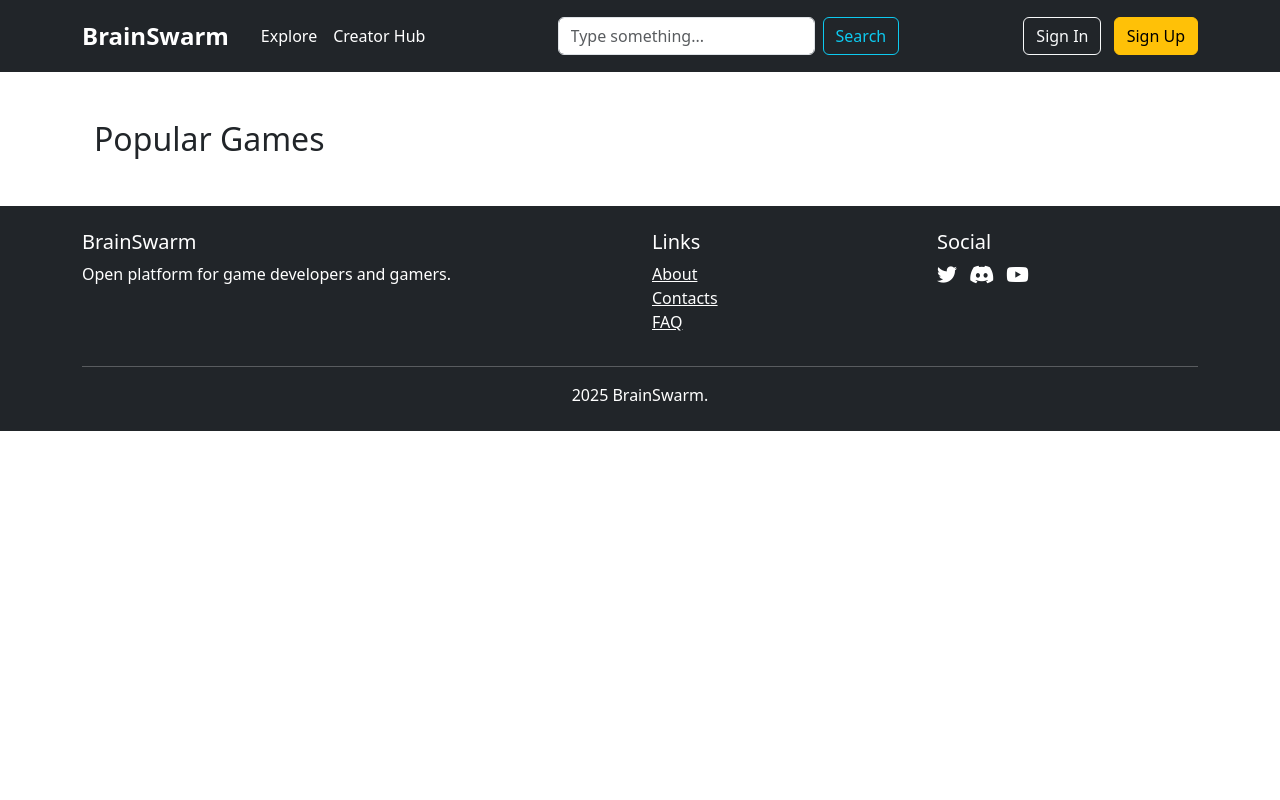
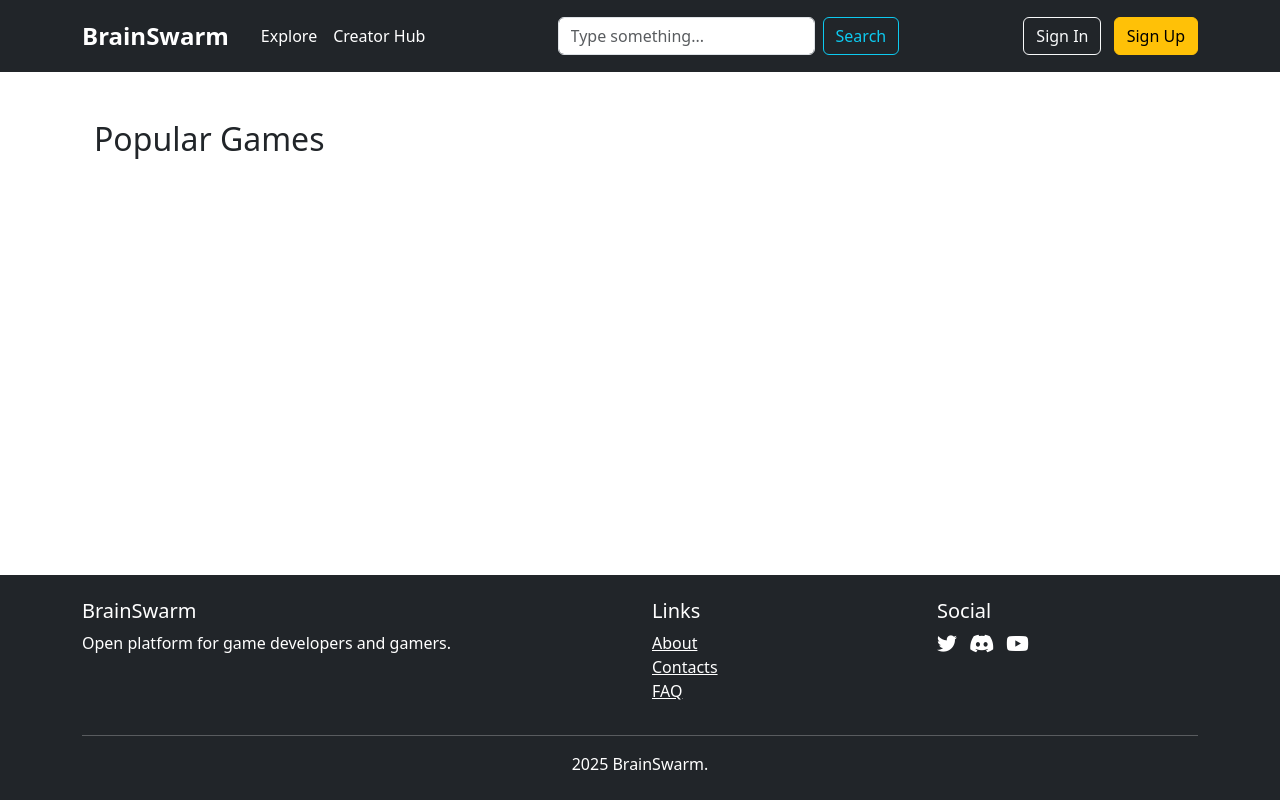
Before and after one commit to Chromiumore/Parts-231-3213-app-dev-2025-kp, a Flask app: page / in a window 1280 px wide. Run offline with Flask 3, Linux system fonts and the light colour scheme.

Commit message:
footer at the bottom

```diff
--- a/app/static/styles.css
+++ b/app/static/styles.css
@@ -1,3 +1,12 @@
+body {
+    min-height: 100vh;
+    margin: 0;
+    display: flex;
+    flex-direction: column;
+}
+main {
+    flex: 1;
+}
 .game-card{
     transition: transform 0.2s;
     margin-bottom: 20px;
```
